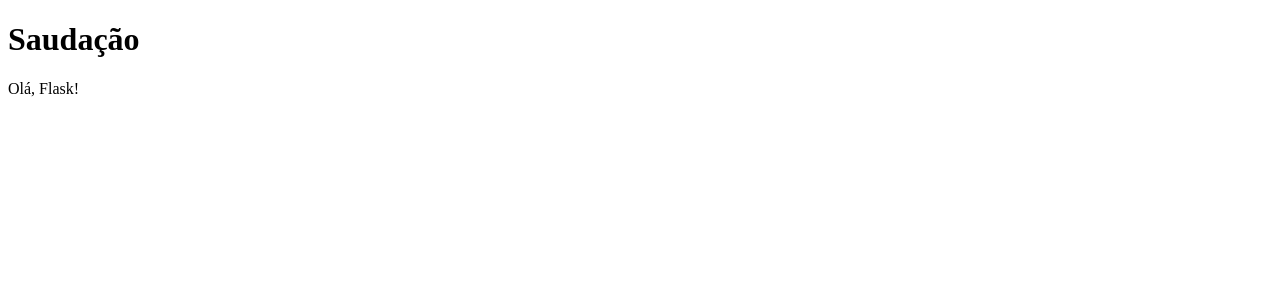
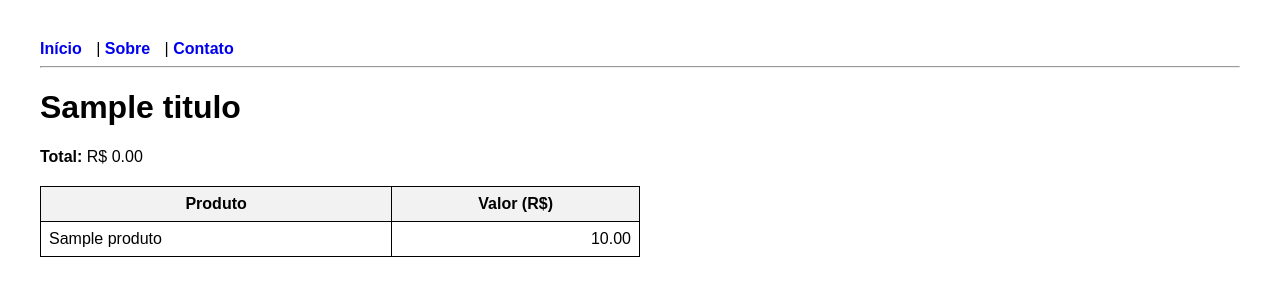
Before and after one commit to JosePolak/relatorio_vendas_flask, a Flask app: template templates/index.html in a window 1280 px wide. Shown: the top 300 px of the page. Run offline with Flask 3, Linux system fonts and the light colour scheme; the template is opened without the code that fills it: most values are stand-ins (such as "Sample title", 1, 10 or a date in 2020).

Commit message:
Dia 04 - Navegação entre páginas com templates Flask

```diff
--- a/app.py
+++ b/app.py
@@ -1,22 +1,32 @@
-from flask import Flask
+from flask import Flask, render_template
+import csv
+import sqlite3
 
 app = Flask(__name__)
 
 
+def get_vendas():
+    conexao = sqlite3.connect('vendas.db')
+    cursor = conexao.cursor()
+
+    cursor.execute('SELECT produto, valor FROM vendas')
+    vendas = cursor.fetchall()
+
+    conexao.close()
+
+    return vendas
+
+
 @app.route('/')
 def home():
-    return '<h1>Relatório de Vendas</h1><p>Página inicial</p>'
+    vendas = get_vendas()
+    total = sum(v[1] for v in vendas)
 
-
-@app.route('/sobre')
-def sobre():
-    return '<h1>Sobre</h1><p>Projeto de estudo com Flask</p>'
-
-
-@app.route('/contato')
-def contato():
-    return '<h1>Contato</h1><p>Contato fictício</p>'
-
+    return render_template(
+        'index.html',
+        vendas = vendas,
+        total = total
+    )
 
 if __name__ == '__main__':
-    app.run(debug=True)
+    app.run()
--- /dev/null
+++ b/templates/base.html
@@ -0,0 +1,54 @@
+<!DOCTYPE html>
+<html>
+
+<head>
+    <style>
+        body {
+            font-family: Arial, sans-serif;
+            margin: 40px;
+        }
+
+        nav a {
+            margin-right: 10px;
+            text-decoration: none;
+            font-weight: bold;
+        }
+
+        table {
+            margin-top: 20px;
+            border-collapse: collapse;
+            width: 50%;
+        }
+
+        th {
+            background-color: #f2f2f2;
+        }
+
+        th, td {
+        padding: 8px;
+        border: 1px solid #000;
+    }
+
+    .numero {
+        text-align: right;
+    }
+    </style>
+
+    <title>{% block title %}Relatório{% endblock %}</title>
+</head>
+
+<body>
+
+    <nav>
+        <a href="/">Início</a> |
+        <a href="/sobre">Sobre</a> |
+        <a href="/contato">Contato</a>
+    </nav>
+
+    <hr>
+
+    {% block content %}{% endblock %}
+
+</body>
+
+</html>
--- a/templates/index.html
+++ b/templates/index.html
@@ -1,14 +1,32 @@
-<!DOCTYPE html>
-<html lang="pt-br">
+{% extends "base.html" %}
 
-<head>
-    <meta charset="UTF-8">
-    <title>Início</title>
-</head>
+{% block title %}Relatório{% endblock %}
 
-<body>
-    <h1>Saudação</h1>
-    <p>Olá, Flask!</p>
-</body>
+{% block content %}
+<h1>{{ titulo }}</h1>
 
-</html>
+<p><strong>Total:</strong> R$ {{ '%.2f'|format(total) }}</p>
+
+
+{% if vendas %}
+    <table border="1" cellpadding="8" cellspacing="0">
+        <thead>
+            <tr>
+                <th>Produto</th>
+                <th>Valor (R$)</th>
+            </tr>
+        </thead>
+        <tbody>
+            {% for produto, valor in vendas %}
+            <tr>
+                <td>{{ produto }}</td>
+                <td class="numero">{{ '%.2f'|format(valor) }}</td>
+            </tr>
+            {% endfor %}
+        </tbody>
+    </table>
+{% else %}
+    <p>Nenhuma venda registrada.</p>
+{% endif %}
+
+{% endblock %}
--- /dev/null
+++ b/vendas.csv
@@ -0,0 +1,6 @@
+produto,valor
+Caneta,120
+Caderno,350
+Borracha,100
+Mochila,430
+Lápis,210
```
Also changed, not shown: criar_banco.py (added, +28 -0 lines), templates/contato.html (+6 -12 lines), templates/sobre.html (+6 -12 lines), vendas.db (added).
